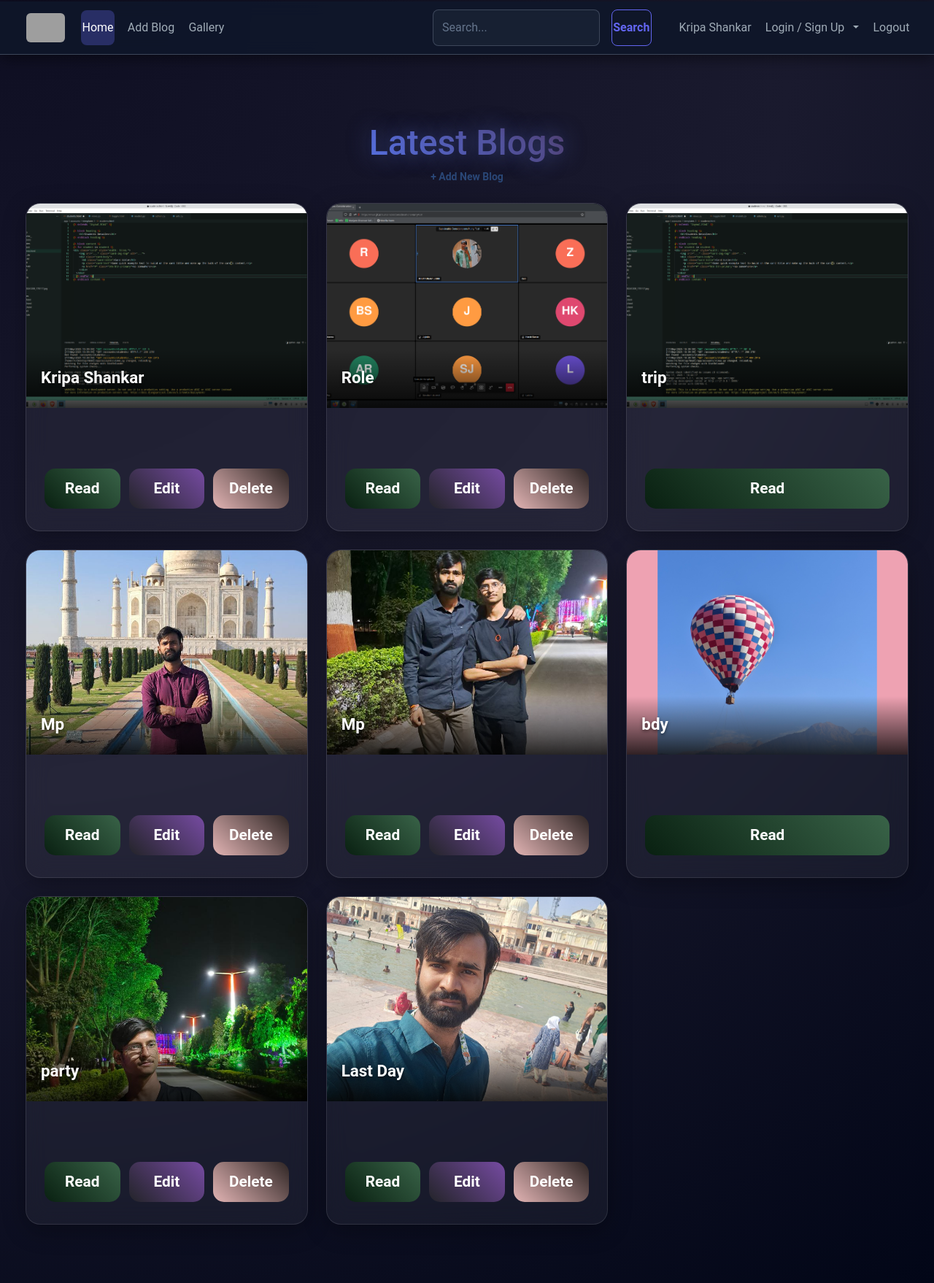
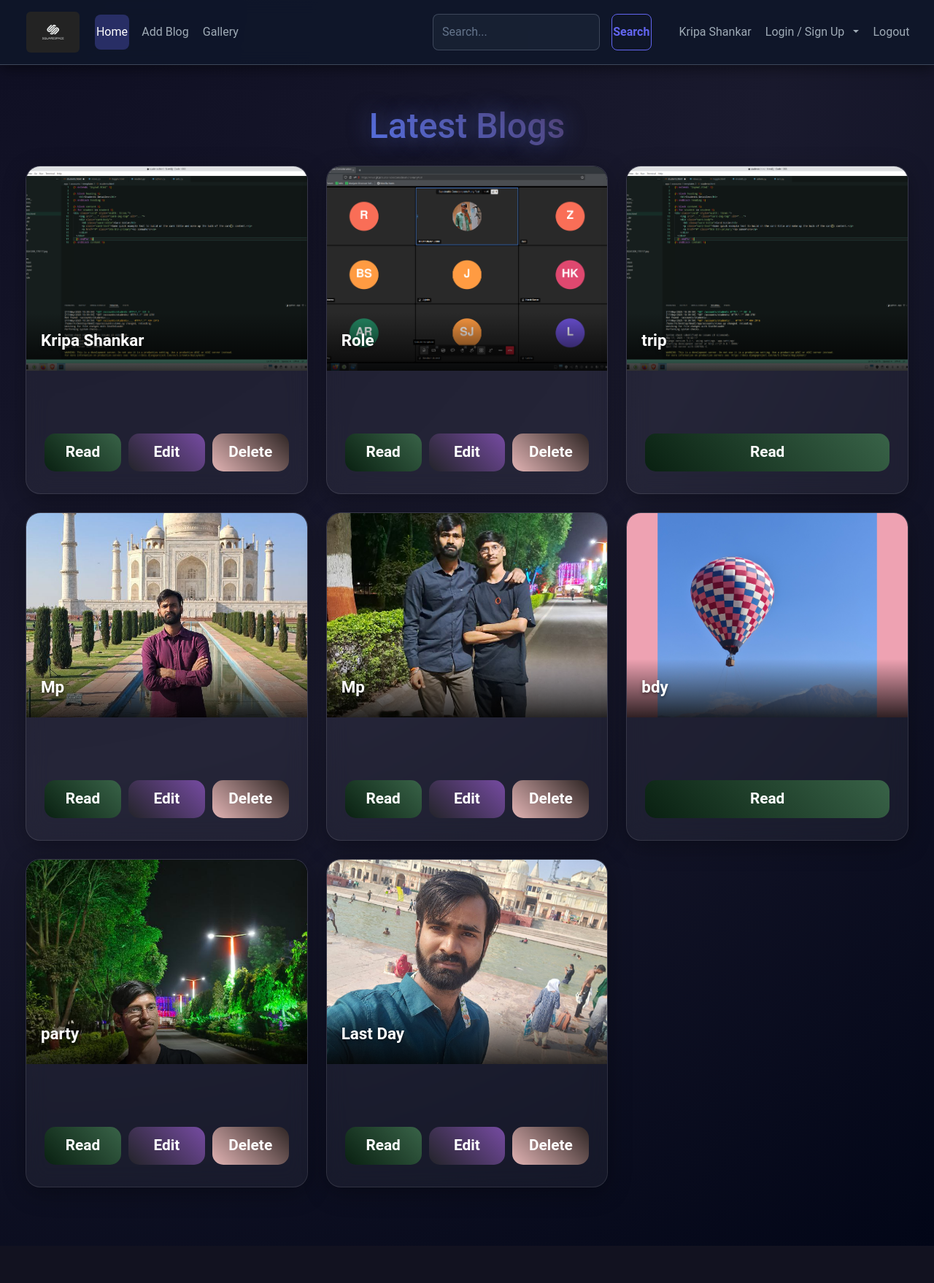
Before and after one commit to rkshankar05/blogging, a Django app: page / in a window 1280 px wide. Shown: the whole page at 73% size. After the commit the page ends 1707 px from the top, so only its background shows below. Run offline with Django 5.2, Linux system fonts and the light colour scheme; a user stored in the database is signed in; data comes from the database, SQL or seed files in the repository; both versions use the stored data as it was after the commit; grey boxes are pictures that could not be loaded.

Commit message:
add logo and update navbar

```diff
--- a/my_blog/accounts/templates/profile.html
+++ b/my_blog/accounts/templates/profile.html
@@ -8,12 +8,6 @@
 {% block css %}
 <style>
 @import url('https://fonts.googleapis.com/css2?family=Roboto:wght@300;400;500;700&display=swap');
-
-body {
-    font-family: 'Roboto', sans-serif;
-    background: #020617;
-    color: #9fabb6ff;  /* global text color */
-}
 
 /* main wrapper */
 .instagram-profile {
--- a/my_blog/static/css/theme.css
+++ b/my_blog/static/css/theme.css
@@ -22,19 +22,26 @@ body {
   font-family: 'Roboto', system-ui, -apple-system, Segoe UI, sans-serif !important;
   min-height: 100vh;
   margin: 0;
-  padding-top: var(--spacing-md);
+  padding-top: 4rem;  /* enough space for fixed navbar */
 }
+
 
 /* NAVBAR STYLES - Bootstrap 5 */
 .navbar {
+  position: fixed;
+  top: 0;
+  left: 0;
+  right: 0;
+  z-index: 1030;               /* above content */
   background: var(--bg-card) !important;
   border: none !important;
   border-bottom: 1px solid var(--border-muted) !important;
-  margin-bottom: var(--spacing-sm) !important;
+  margin-bottom: 0 !important;
   backdrop-filter: blur(10px);
   box-shadow: 0 4px 20px rgba(0, 0, 0, 0.5);
   padding: var(--spacing-xs) var(--spacing-sm) !important;
 }
+
 
 .navbar-brand {
   color: #ffffff !important;
@@ -47,11 +54,15 @@ body {
   color: var(--accent-2) !important;
 }
 
-.navbar-brand img {
-  height: 40px;
+.navbar-brand .logo-img {
+  height: 56px;        /* increase from ~32px */
   width: auto;
-  display: inline-block;
   border-radius: 6px;
+  box-shadow: none;
+}
+.navbar-brand:hover .logo-img {
+  transform: scale(1.05);
+  filter: brightness(1.1);
 }
 
 .navbar-nav .nav-link {
--- a/my_blog/templates/base.html
+++ b/my_blog/templates/base.html
@@ -14,9 +14,9 @@
 <body>
     {% block navbar %}
 <nav class="navbar navbar-expand-lg bg-body-tertiary">
-    <div class="container-fluid">
+        <div class="container-fluid">
         <a class="navbar-brand" href="{% url 'home' %}">
-            <img src="https://static.vecteezy.com/system/resources/previews/004/701/937/non_2x/nrk-letter-logo-isolated-on-white-background-vector.jpg" alt="Logo">
+            <img src="{% static 'images/logo.png' %}" alt="NRK Logo" class="logo-img">
         </a>
         <button class="navbar-toggler" type="button" data-bs-toggle="collapse" data-bs-target="#navbarSupportedContent" aria-controls="navbarSupportedContent" aria-expanded="false" aria-label="Toggle navigation">
             <span class="navbar-toggler-icon"></span>
--- a/my_blog/templates/home.html
+++ b/my_blog/templates/home.html
@@ -165,13 +165,13 @@
     /* Buttons */
     .blog-card-buttons {
         display: flex;
-        gap: 12px;
+        gap: 10px;
         margin-top: auto;
     }
 
     .blog-btn {
         flex: 1;
-        padding: 12px 20px;
+        padding: 10px 10px;
         border: none;
         border-radius: 15px;
         font-weight: 600;
@@ -269,9 +269,6 @@
 
         <div class="home-header">
             <h2>Latest Blogs</h2>
-            {% if user.is_authenticated %}
-                <a href="{% url 'add_blog' %}">+ Add New Blog</a>
-            {% endif %}
         </div>
 
         {% if blogs %}
```
Also changed, not shown: my_blog/accounts/templates/blog.html (+8 -5 lines), my_blog/accounts/templates/edit.html (+0 -12 lines), my_blog/db.sqlite3, my_blog/media/image/Logo.png (deleted), my_blog/static/images/logo.png (added).
